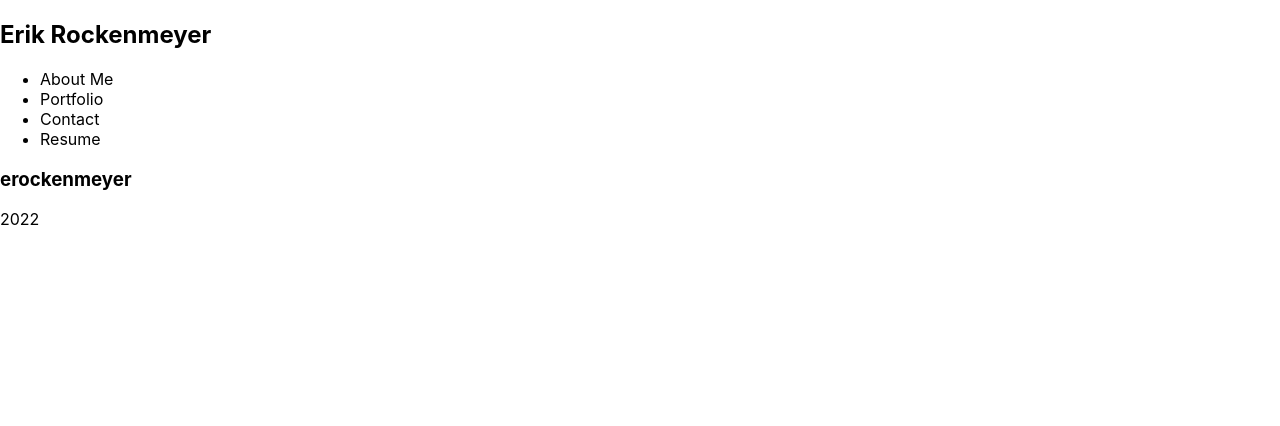
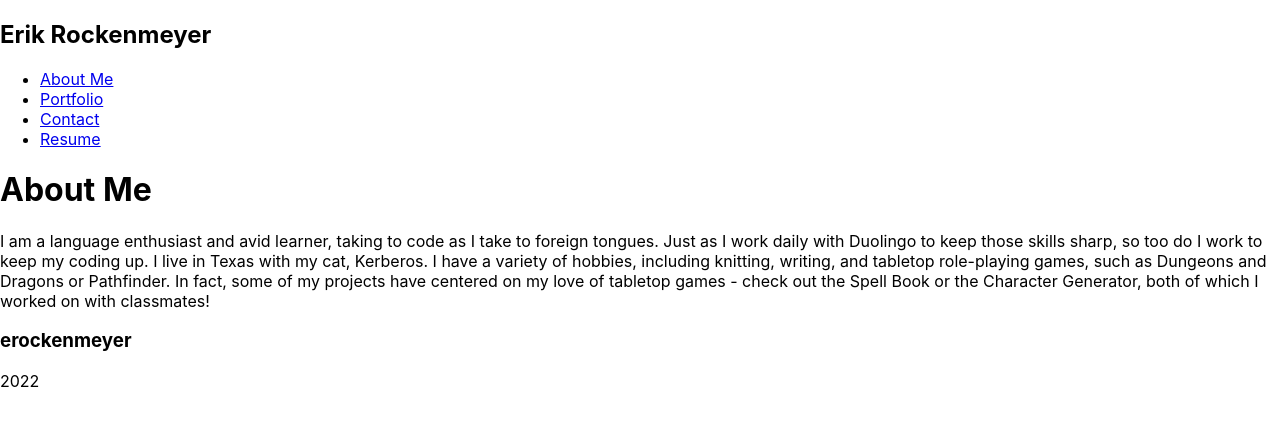
Before and after one commit to erockenmeyer/react-portfolio, a React (Create React App) app: page / in a window 1280 px wide. Shown: the top 426 px of the page. Built offline with nearby package versions, Linux system fonts and the light colour scheme.

Commit message:
about & contact basic functionality established

```diff
--- a/src/App.js
+++ b/src/App.js
@@ -1,6 +1,8 @@
 import React, { useState } from "react";
 import Header from "./components/header";
 import Footer from "./components/footer";
+import About from "./components/about";
+import Contact from "./components/contact";
 
 function App() {
   const [categories] = useState([
@@ -17,25 +19,28 @@ function App() {
       name: 'Resume'
     },
   ]);
+
+  const [currentCategory, setCurrentCategory] = useState(categories[0]);
+
   const renderCat = () => {
-    if (currentCategory === 'About Me') {
-      return
-    } else if (currentCategory === 'Portfolio') {
-      return
-    } else if (currentCategory === 'Contact') {
-      return
-    } else if (currentCategory === 'Resume') {
-      return
+    if (currentCategory.name === 'About Me') {
+      return <About />
+    } else if (currentCategory.name === 'Portfolio') {
+      return <div></div>
+    } else if (currentCategory.name === 'Contact') {
+      return <Contact />
+    } else if (currentCategory.name === 'Resume') {
+      return <div></div>
     }
   }
 
-  const [currentCategory, setCurrentCategory] = useState(categories[0]);
   return (
     <div>
       <Header
         categories={categories}
         setCurrentCategory={setCurrentCategory}
       ></Header>
+      <div>{renderCat()}</div>
       <Footer></Footer>
     </div>
   );
--- /dev/null
+++ b/src/components/about/index.js
@@ -0,0 +1,16 @@
+import React from 'react';
+
+function About() {
+    return (
+        <div>
+            <h1>About Me</h1>
+            <p>
+                I am a language enthusiast and avid learner, taking to code as I take to foreign tongues. Just as I work daily with Duolingo to keep those skills sharp, so too do I work to keep my coding up.
+
+                I live in Texas with my cat, Kerberos. I have a variety of hobbies, including knitting, writing, and tabletop role-playing games, such as Dungeons and Dragons or Pathfinder. In fact, some of my projects have centered on my love of tabletop games - check out the Spell Book or the Character Generator, both of which I worked on with classmates!
+            </p>
+        </div>
+    )
+}
+
+export default About;
--- /dev/null
+++ b/src/components/contact/index.js
@@ -0,0 +1,16 @@
+import React from 'react';
+
+function Contact () {
+    return (
+        <div>
+            <h1>Contact Me</h1>
+            <p>
+                email: <a href="mailto:erikrockenmeyer@gmail.com">erikrockenmeyer@gmail.com</a> <br />
+                LinkedIn: <a href="https://www.linkedin.com/in/erik-rockenmeyer-6aa4a311a/">Erik Rockenmeyer</a> <br />
+                github: <a href="https://github.com/erockenmeyer">erockenmeyer</a>
+            </p>
+        </div>
+    )
+}
+
+export default Contact;
--- a/src/components/navigation/index.js
+++ b/src/components/navigation/index.js
@@ -9,10 +9,10 @@ function Navigation(props) {
         <nav>
             <ul className='flex-row'>
                 {categories.map((category) => (
-                    <li onClick={() => {
-                        setCurrentCategory(category);
-                    }}>
-                        {category.name}
+                    <li>
+                        <a href={`#${category.name}`} onClick={() =>
+                            setCurrentCategory(category)
+                        }>{category.name}</a>
                     </li>
                 ))}
             </ul>
```
